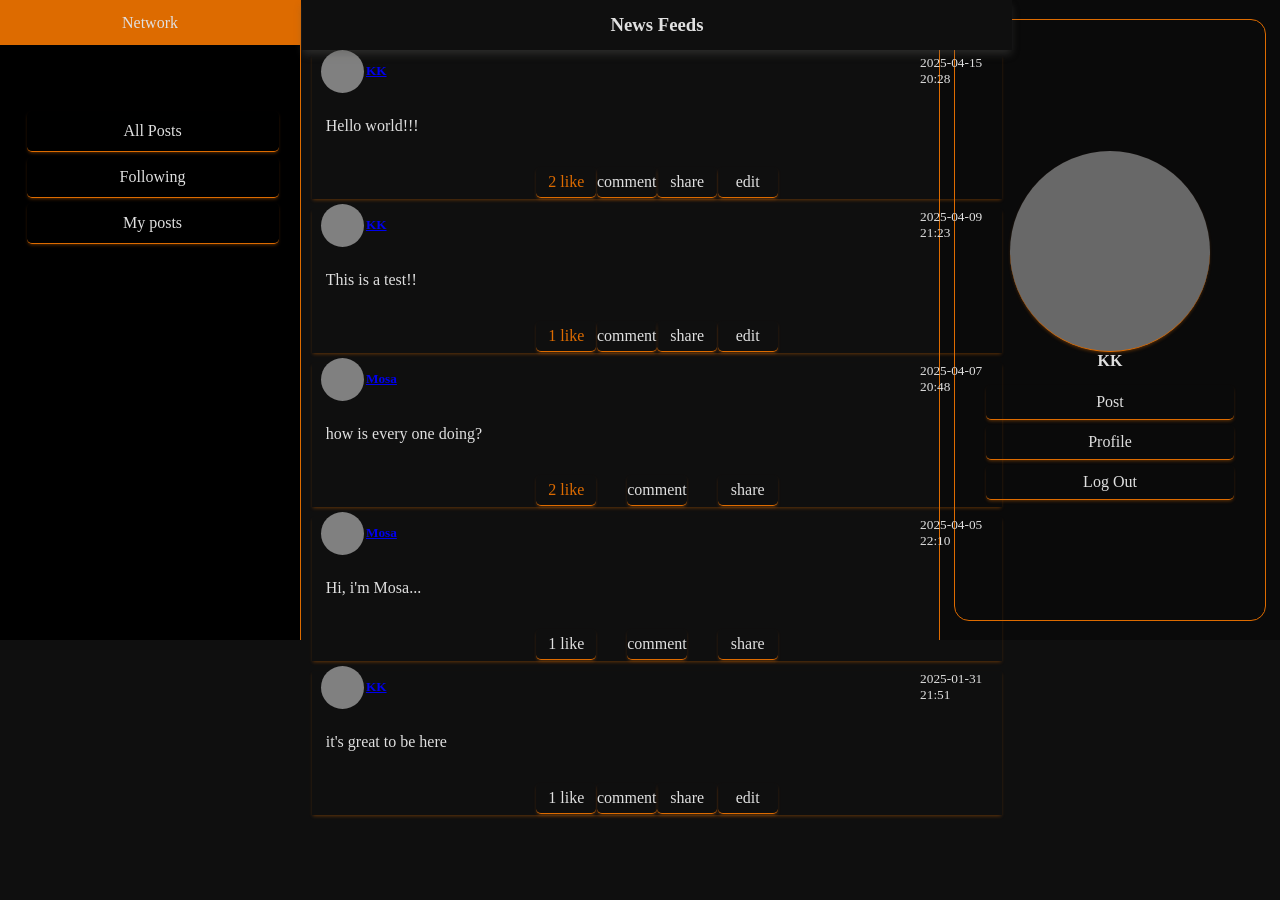
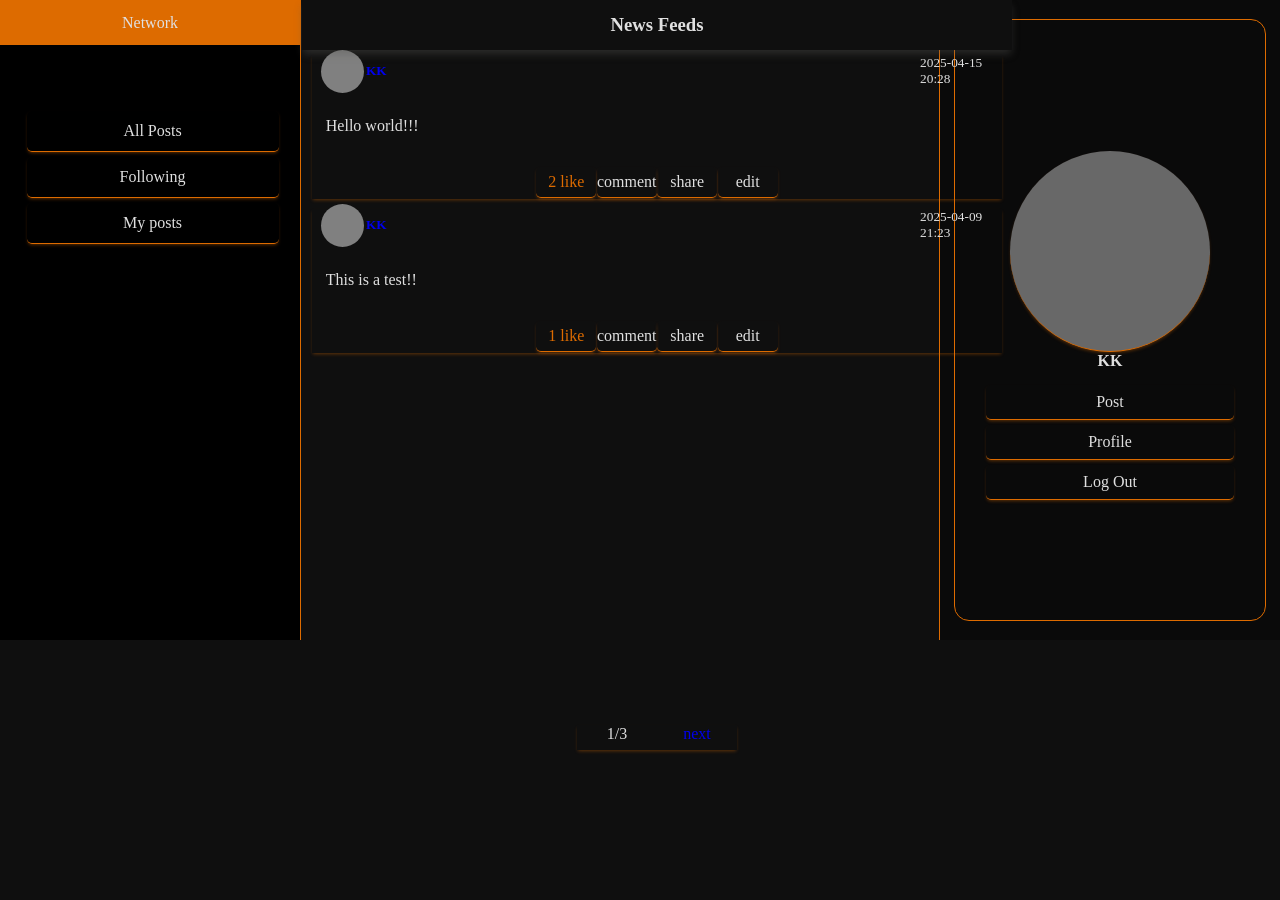
Before and after one commit to KKRamushu/CS50project4, a Django app: page / in a window 1280 px wide. Before the commit the page ends 818 px from the top, so only its background shows below. Run offline with Django 3.2, Linux system fonts and the light colour scheme; a user stored in the database is signed in; data comes from the database, SQL or seed files in the repository; both versions use the stored data as it was after the commit; some libraries are stand-ins or nearby versions.

Commit message:
pagination functiona to be refined

```diff
--- a/network/static/network/styles.css
+++ b/network/static/network/styles.css
@@ -17,6 +17,7 @@ body{
   background-color: var(--background-color-lite);
   color: var(--text-color);
   overflow-x: scroll;
+  height: 100%;
 }
 
 .overlay{
@@ -47,6 +48,9 @@ body{
   background-color: var(--background-color-selected);
 }
 /*nav-bar*/
+a{
+  text-decoration: none;
+}
 .nav-link, .navbar-brand{
   color: var(--text-color);
   text-decoration: none;
@@ -122,6 +126,9 @@ body{
   display: flex;
   align-items: center;
   flex-direction: column;
+}
+.feed-container{
+  height: 100%;
 }
 .feeds-heading{
   position: fixed;
@@ -417,7 +424,7 @@ textarea{
 
 /*post*/
 .new-post-container{
-  height: 150px;
+  height: 250px;
   display: flex;
   justify-content: center;
   align-items: center;
@@ -426,12 +433,12 @@ textarea{
 }
 
 .post-text{
+  width: 98%;
+  height: 60px;
+}
+.post-actions, .pagination-control-container{
   width: 95%;
   height: 60px;
-}
-.post-actions{
-  width: 95%;
-  height: 40px;
   display: flex;
   flex-direction: row;
   justify-content: space-between;
@@ -440,3 +447,19 @@ textarea{
   width: 75px;
   background-color: var(--background-color);
 }
+
+.pagination-control-container{
+  position: fixed;
+  bottom: 50px;
+  width: 10em;
+  height: 25px;
+  border-width: 2px;
+  box-shadow: var(--box-shadow);
+}
+.paginator-control{
+  text-align: center;
+  width: 5em;
+}
+.paginator-nxt:hover{
+  background-color: var(--brand-color);
+}
--- a/network/templates/network/index.html
+++ b/network/templates/network/index.html
@@ -80,6 +80,13 @@
             {% endif %}
         </div>
     {% endfor %}
+
+    <div class="pagination-control-container">
+      {% if allPosts.has_previous %} <a class="paginator-control  paginator-nxt" href="?page={{allPosts.previous_page_number}}">prev</a> {% endif %}
+      <span class="paginator-control">{{allPosts.number}}/{{allPosts.paginator.num_pages}}</span>
+      {% if allPosts.has_next %} <a class="paginator-control paginator-nxt" href="?page={{allPosts.next_page_number}}">next</a> {% endif %}
+
+    </div>
 </div>
 
 {% endblock %}
--- a/network/templates/network/layout.html
+++ b/network/templates/network/layout.html
@@ -17,7 +17,7 @@
             <div class="user-nav-bar">
               <ul class="navbar-nav mr-auto">
                 <li class="nav-item">
-                  <a class="nav-link" href="{% url 'index' %}">All Posts</a>
+                  <a class="nav-link" href="{% url 'index' %}?page=1">All Posts</a>
                 </li>
                 {% if user.is_authenticated %}
                     <li class="nav-item">
--- a/network/views.py
+++ b/network/views.py
@@ -6,13 +6,15 @@ from django.urls import reverse
 from datetime import datetime
 import json
 from django.views.decorators.csrf import csrf_exempt
+from django.core.paginator import Paginator
 
 from .models import User, Post, Like, Follow
 
 
 def index(request):
-    allPosts = Post.objects.all()
-    sortedPosts = allPosts.order_by('-timestamp')
+    allPosts = Post.objects.all().order_by('-timestamp')
+    page = request.GET.get('page')
+    sortedPosts = Paginator(allPosts, 2).get_page(page)
     return render(request, "network/index.html",{"allPosts":sortedPosts, "profile": False})
 
 def followingPosts(request):
```
Also changed, not shown: db.sqlite3.
